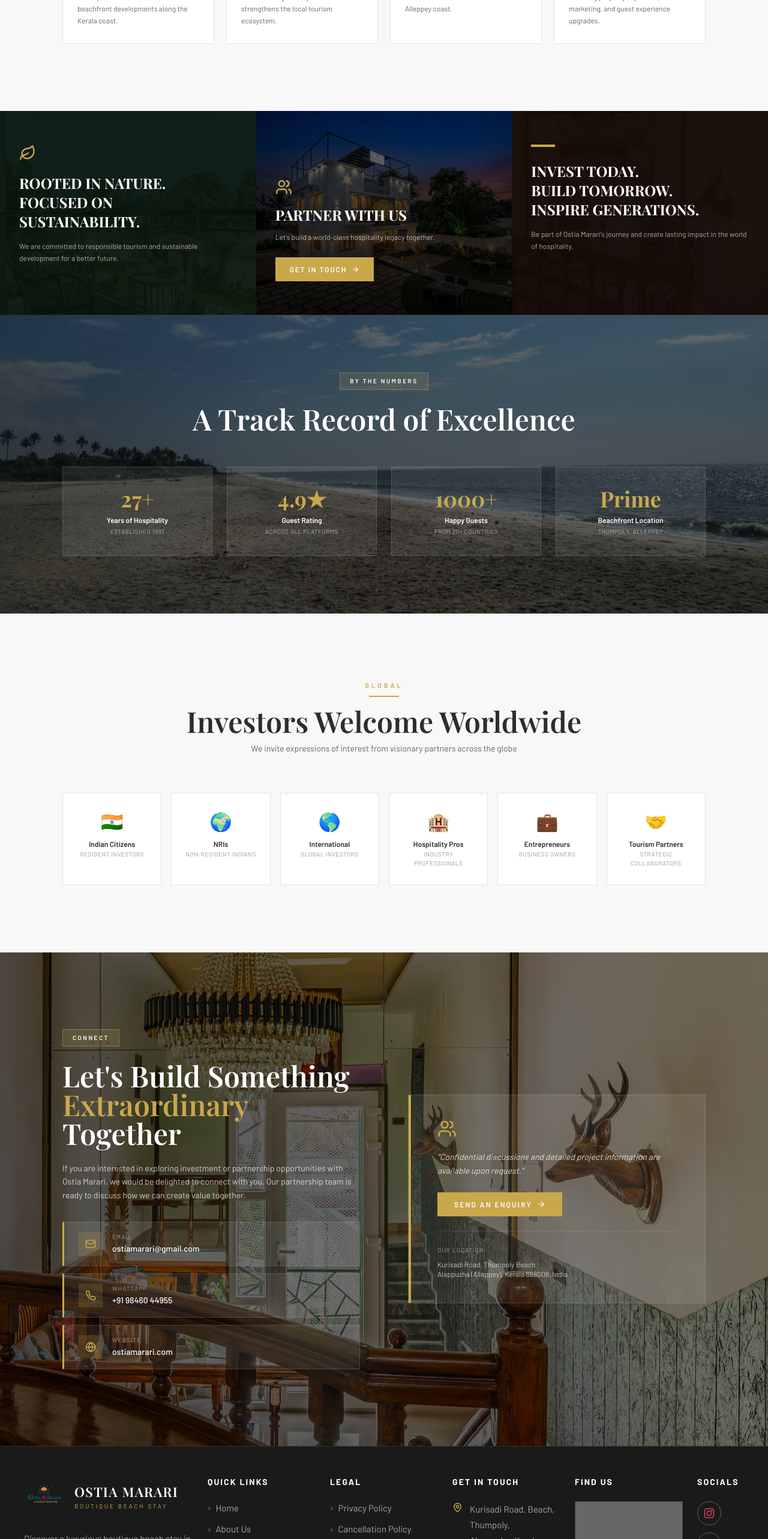
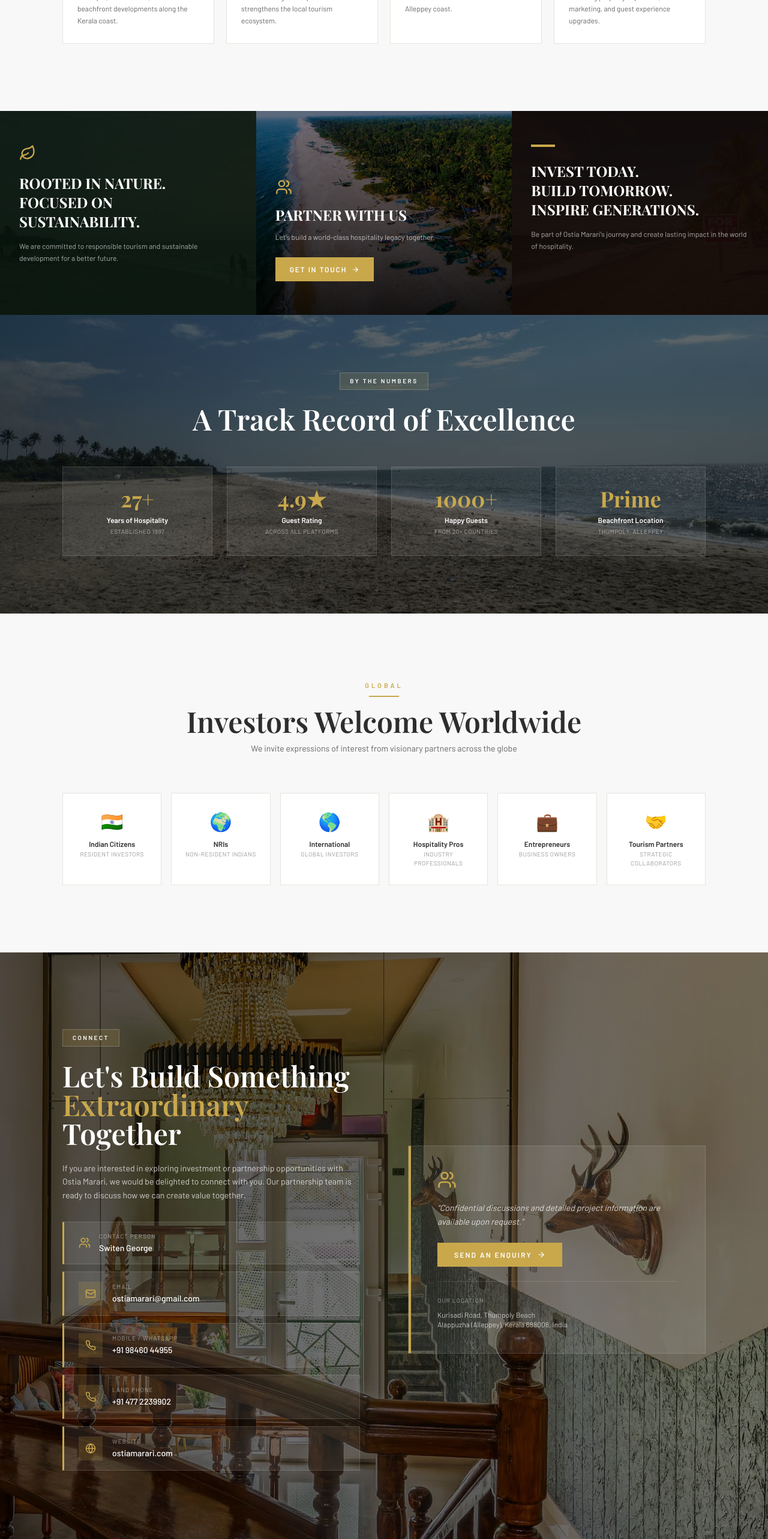
Before and after one commit to swadhinjit-credencesoft/ostiamarari, a Next.js app: page /partnership in a window 1280 px wide. Shown: the part 4138-6704 px from the top of the page at 60% size. Built offline with nearby package versions, Linux system fonts and the light colour scheme; grey boxes are pictures that could not be loaded; a web font is replaced by a local one.

Commit message:
Update page.tsx

```diff
--- a/src/app/partnership/page.tsx
+++ b/src/app/partnership/page.tsx
@@ -360,7 +360,7 @@ export default function PartnershipPage() {
 
           {/* Rooted in Nature */}
           <div className="relative overflow-hidden min-h-[340px]">
-            <div className="absolute inset-0 bg-cover bg-center opacity-35" style={{ backgroundImage: "url('/images/ostia5.avif')" }} />
+            <div className="absolute inset-0 bg-cover bg-center opacity-35" style={{ backgroundImage: "url('/Partnership11.avif')" }} />
             <div className="absolute inset-0" style={{ background: 'rgba(5,20,10,0.82)' }} />
             <div className="relative z-10 px-8 py-14">
               <Leaf size={28} className="text-[#c9a84c] mb-5" />
@@ -375,7 +375,7 @@ export default function PartnershipPage() {
 
           {/* Partner With Us */}
           <div className="relative overflow-hidden min-h-[340px]">
-            <div className="absolute inset-0 bg-cover bg-center" style={{ backgroundImage: "url('/images/ostia2.avif')" }} />
+            <div className="absolute inset-0 bg-cover bg-center" style={{ backgroundImage: "url('/partnership14.avif')" }} />
             <div className="absolute inset-0" style={{ background: 'linear-gradient(to top, rgba(0,0,0,0.90) 0%, rgba(0,0,0,0.50) 100%)' }} />
             <div className="relative z-10 px-8 py-14 flex flex-col justify-end h-full">
               <Users size={28} className="text-[#c9a84c] mb-4" />
@@ -393,7 +393,7 @@ export default function PartnershipPage() {
 
           {/* Invest Today */}
           <div className="relative overflow-hidden min-h-[340px]">
-            <div className="absolute inset-0 bg-cover bg-center opacity-30" style={{ backgroundImage: "url('/images/ostia6.avif')" }} />
+            <div className="absolute inset-0 bg-cover bg-center opacity-30" style={{ backgroundImage: "url('/partner1.avif')" }} />
             <div className="absolute inset-0" style={{ background: 'rgba(20,10,5,0.88)' }} />
             <div className="relative z-10 px-8 py-14">
               <div className="w-10 h-1 mb-6" style={{ background: '#c9a84c' }} />
@@ -484,6 +484,13 @@ export default function PartnershipPage() {
                 how we can create value together.
               </p>
               <div className="space-y-3">
+                <div className="flex items-center gap-3.5 px-6 py-4" style={{ background: 'rgba(255,255,255,0.08)', border: '1px solid rgba(255,255,255,0.12)', borderLeft: '3px solid #c9a84c' }}>
+                  <Users size={20} className="text-[#c9a84c] shrink-0" />
+                  <div>
+                    <p className="text-[10px] tracking-widest uppercase mb-0.5 text-white/50" style={{ fontFamily: 'var(--font-raleway)' }}>Contact Person</p>
+                    <p className="text-sm font-medium text-white" style={{ fontFamily: 'var(--font-raleway)' }}>Switen George</p>
+                  </div>
+                </div>
                 <a href="mailto:ostiamarari@gmail.com" className="flex items-center gap-4 px-6 py-4 transition-all duration-200 group" style={{ background: 'rgba(255,255,255,0.08)', border: '1px solid rgba(255,255,255,0.12)', borderLeft: '3px solid #c9a84c' }}>
                   <div className="w-10 h-10 flex items-center justify-center shrink-0" style={{ background: 'rgba(201,168,76,0.18)' }}>
                     <Mail size={18} className="text-[#c9a84c]" />
@@ -499,8 +506,18 @@ export default function PartnershipPage() {
                     <Phone size={18} className="text-[#c9a84c]" />
                   </div>
                   <div className="flex-1 min-w-0">
-                    <p className="text-[10px] tracking-widest uppercase mb-0.5 text-white/50" style={{ fontFamily: 'var(--font-raleway)' }}>WhatsApp</p>
+                    <p className="text-[10px] tracking-widest uppercase mb-0.5 text-white/50" style={{ fontFamily: 'var(--font-raleway)' }}>Mobile / WhatsApp</p>
                     <p className="text-sm font-medium text-white" style={{ fontFamily: 'var(--font-raleway)' }}>+91 98460 44955</p>
+                  </div>
+                  <ExternalLink size={15} className="text-[#c9a84c] opacity-0 group-hover:opacity-100 transition-opacity shrink-0" />
+                </a>
+                <a href="tel:+914772239902" className="flex items-center gap-4 px-6 py-4 transition-all duration-200 group" style={{ background: 'rgba(255,255,255,0.08)', border: '1px solid rgba(255,255,255,0.12)', borderLeft: '3px solid #c9a84c' }}>
+                  <div className="w-10 h-10 flex items-center justify-center shrink-0" style={{ background: 'rgba(201,168,76,0.18)' }}>
+                    <Phone size={18} className="text-[#c9a84c]" />
+                  </div>
+                  <div className="flex-1 min-w-0">
+                    <p className="text-[10px] tracking-widest uppercase mb-0.5 text-white/50" style={{ fontFamily: 'var(--font-raleway)' }}>Land Phone</p>
+                    <p className="text-sm font-medium text-white" style={{ fontFamily: 'var(--font-raleway)' }}>+91 477 2239902</p>
                   </div>
                   <ExternalLink size={15} className="text-[#c9a84c] opacity-0 group-hover:opacity-100 transition-opacity shrink-0" />
                 </a>
```
